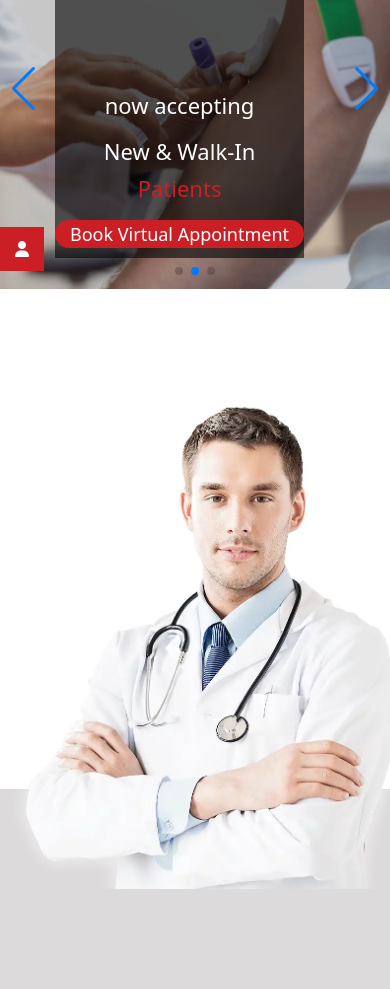
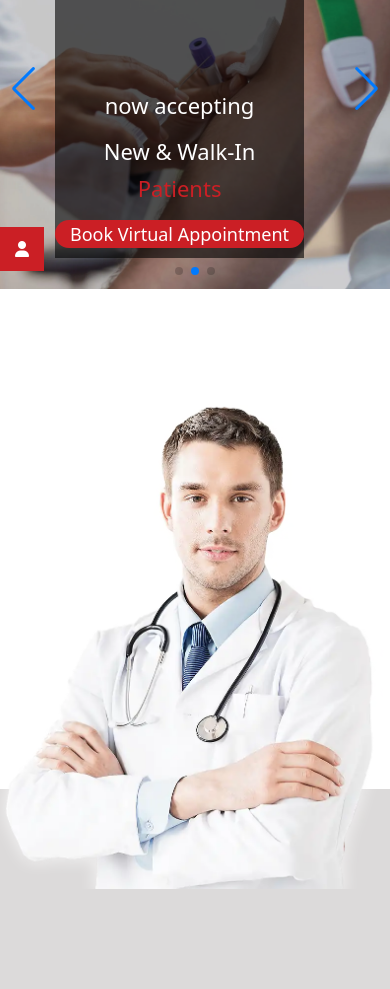
Before and after one commit to SoniAmit7198/test_sie, a plain HTML site: page index.html in a window 390 px wide. Shown: the part 111-1100 px from the top of the page. Drawn offline with nearby package versions, Linux system fonts and the light colour scheme.

Commit message:
Update media.css

```diff
--- a/css/media.css
+++ b/css/media.css
@@ -116,7 +116,7 @@
       .sub__img1{
         position: absolute;
         top: 20%;
-        right: -5%;
+        right: 0%;
     }
 }
 
```
